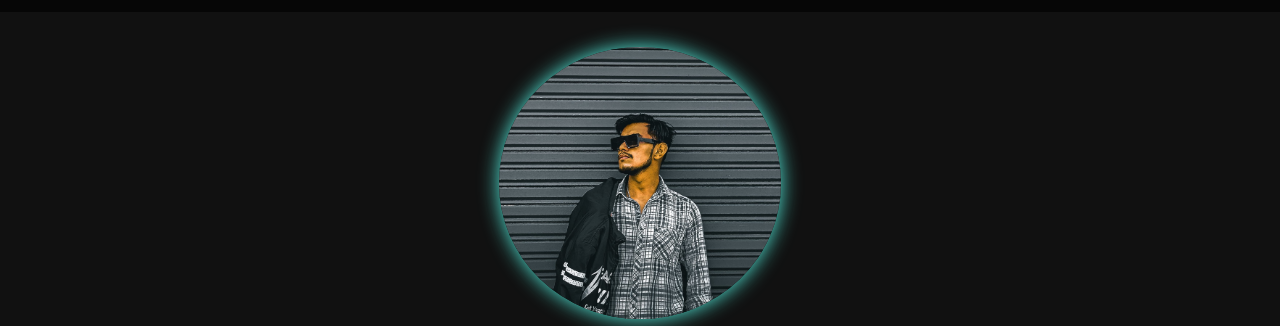
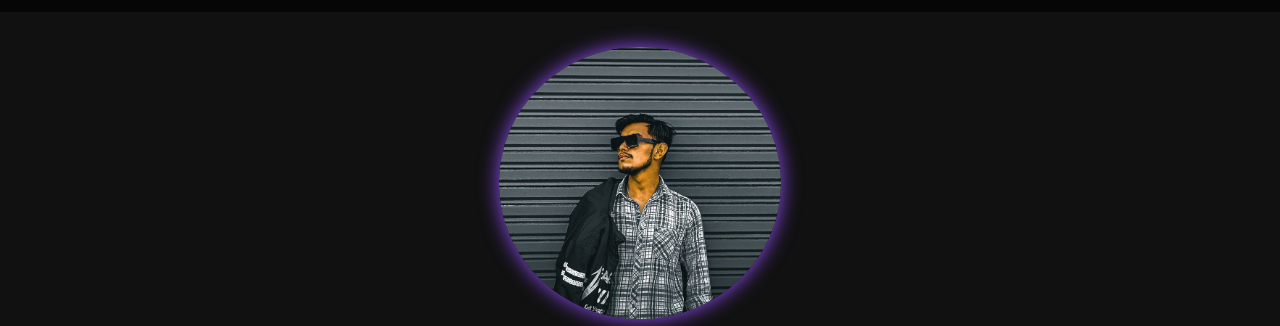
Before and after one commit to SUD220/SUD220.GITHUB.IO, a plain HTML site: page index.html in a window 1280 px wide. Shown: the part 72-398 px from the top of the page. Drawn offline with nearby package versions, Linux system fonts and the light colour scheme.

Commit message:
Update style.css

```diff
--- a/style.css
+++ b/style.css
@@ -12,7 +12,7 @@
 	--bg-color:#111111;
 	--second-bg-color:#151515;
 	--text-color:white;
-	--main-color:#56f1e1;
+	--main-color:#944efc;
 }
 html{
 	font-size: 62.5%;
```
